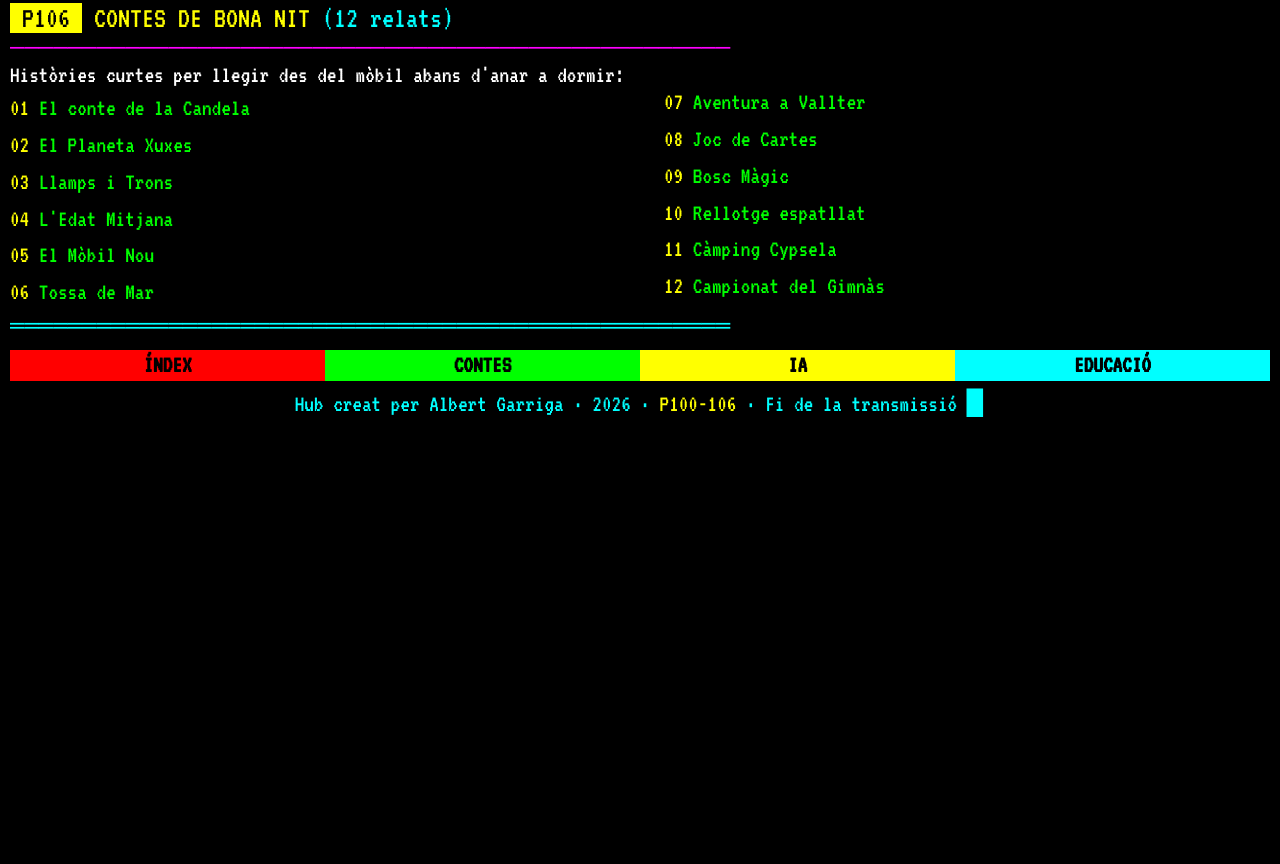
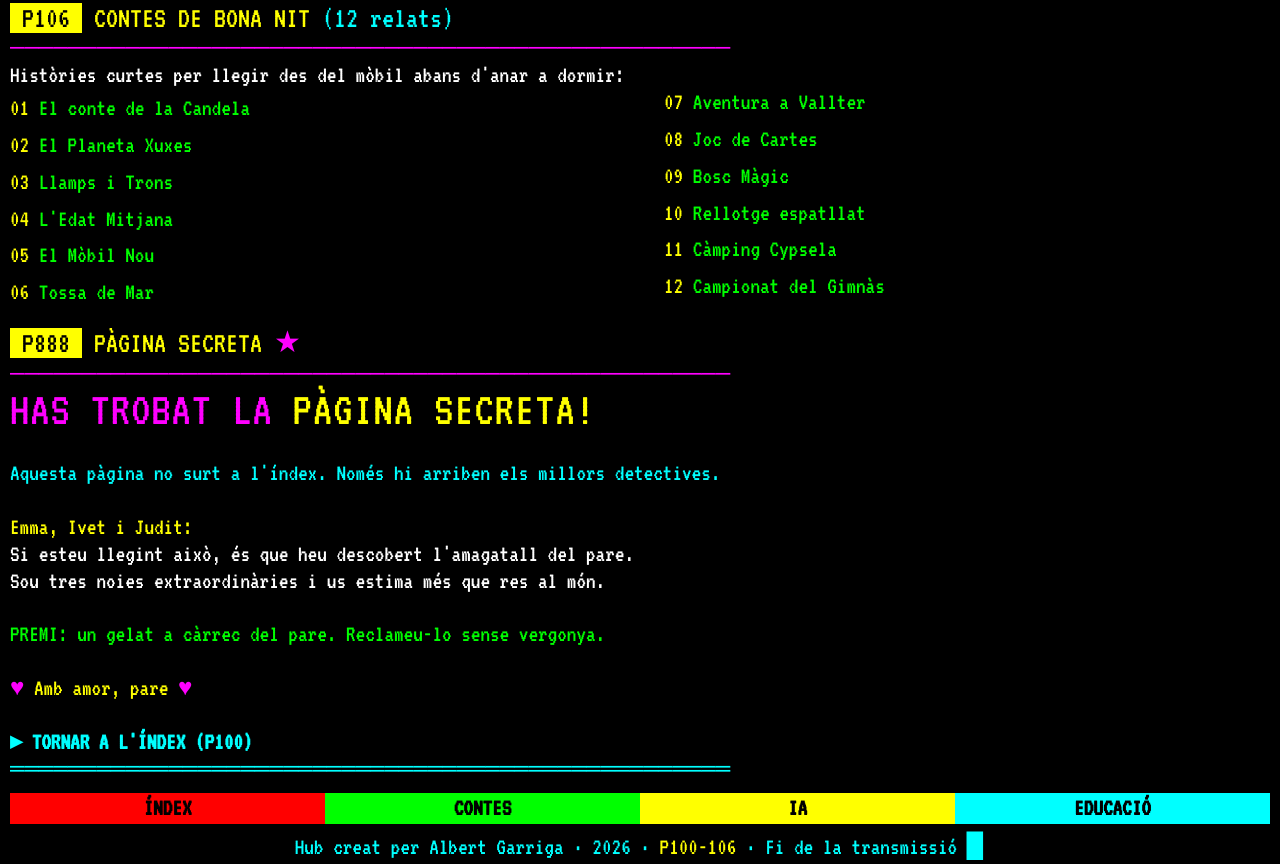
Before and after one commit to garriga-ia/les_coses_de_albert, a plain HTML site: page teletext.html in a window 1280 px wide. Shown: the part 2531-3395 px from the top of the page. Before the commit the page ends 2953 px from the top, so only its background shows below. Drawn offline with Linux system fonts and the light colour scheme.

Commit message:
P888: pàgina secreta amb missatge per a les nenes (fora de l'índex)
Added a secret page with a message for Emma, Ivet, and Judit, including a reward for discovering it.

```diff
--- a/teletext.html
+++ b/teletext.html
@@ -254,6 +254,21 @@
   </div>
 </div>
 
+<!-- P888 · PÀGINA SECRETA (no surt a l'índex) -->
+<div class="pagina" id="p888">
+  <div class="num-pag"><span class="fons-groc">P888</span> <span class="groc">PÀGINA SECRETA</span> <span class="magenta blink">★</span></div>
+  <div class="separador magenta">──────────────────────────────────────────────────</div>
+  <div class="titol-gran"><span class="magenta">HAS TROBAT LA</span> <span class="groc">PÀGINA SECRETA!</span></div>
+  <br>
+  <span class="cia">Aquesta pàgina no surt a l'índex. Només hi arriben els millors detectives.</span><br><br>
+  <span class="groc">Emma, Ivet i Judit:</span><br>
+  <span class="desc">Si esteu llegint això, és que heu descobert l'amagatall del pare.<br>
+  Sou tres noies extraordinàries i us estima més que res al món.</span><br><br>
+  <span class="verd">PREMI: un gelat a càrrec del pare. Reclameu-lo sense vergonya.</span><br><br>
+  <span class="magenta">♥</span> <span class="groc">Amb amor, pare</span> <span class="magenta">♥</span><br><br>
+  <a class="obrir cia" href="#p100">▸ TORNAR A L'ÍNDEX (P100)</a>
+</div>
+
 <!-- FASTEXT -->
 <div class="separador cia">══════════════════════════════════════════════════</div>
 <div class="fastext">
@@ -262,7 +277,7 @@
   <a class="fx-y" href="#p104">IA</a>
   <a class="fx-c" href="#p105">EDUCACIÓ</a>
 </div>
-<div class="peu cia">Hub creat per Albert Garriga · 2026 · <span class="groc">P100-106</span> · Fi de la transmissió <span class="blink">▉</span></div>
+<div class="peu cia">Hub creat per Albert Garriga · 2026 · <span class="groc">P100-106</span> · Fi de la transmissió <a href="#p888" class="blink">▉</a></div>
 
 <script>
 (function(){
```
